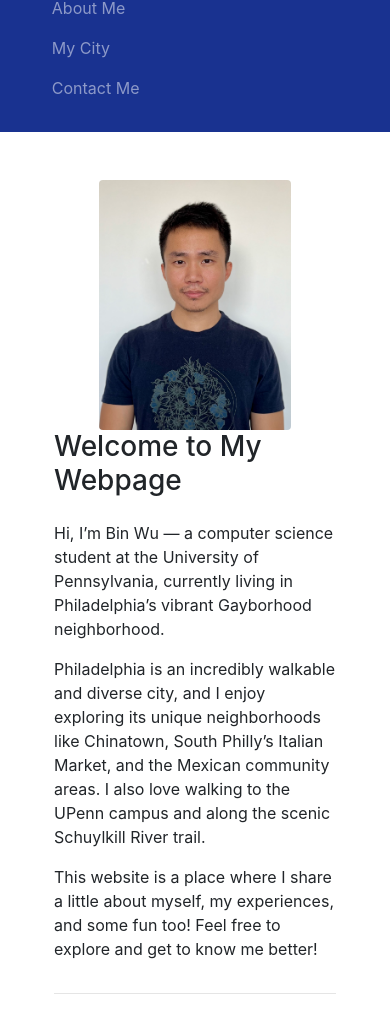
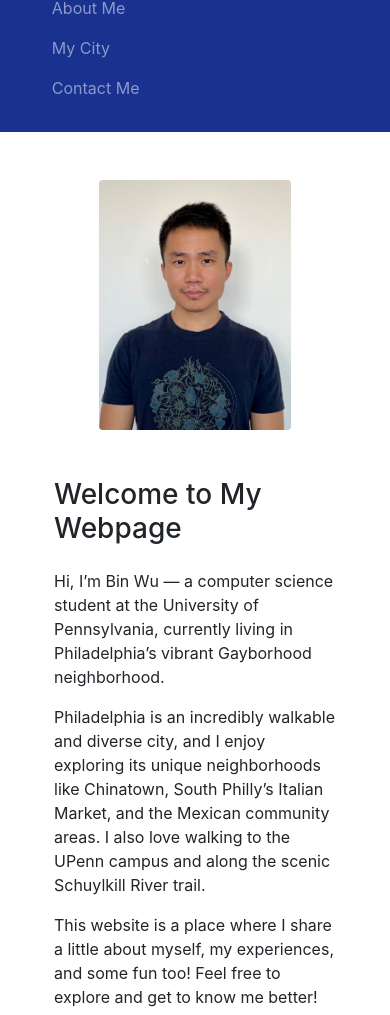
Before and after one commit to binmcit/binmcit.github.io, a plain HTML site: page index.html in a window 390 px wide. Shown: the part 76-1091 px from the top of the page. Drawn offline with nearby package versions, Linux system fonts and the light colour scheme.

Commit message:
Add files via upload

```diff
--- a/index.html
+++ b/index.html
@@ -32,9 +32,9 @@
             </div>
         </nav>
 
-        <div class="container mt-5 custom-container">
+        <div class="container custom-container">
             <div class="row align-items-center">
-                <div class="col-md-4 text-center">
+                <div class="col-md-4 text-center mt-5">
                     <img
                     src="images/binwu.jpeg"
                     alt="Bin Wu"
@@ -42,7 +42,7 @@
                     style="max-height: 250px; object-fit: cover;"
                     />
                 </div>
-                <div class="col-md-8">
+                <div class="col-md-8 mt-5">
                     <h3 class="mb-4">Welcome to My Webpage</h3>
                     <p>Hi, I’m Bin Wu — a computer science student at the University of Pennsylvania, currently living in Philadelphia’s vibrant Gayborhood neighborhood.</p>
                     <p>Philadelphia is an incredibly walkable and diverse city, and I enjoy exploring its unique neighborhoods like Chinatown, South Philly’s Italian Market, and the Mexican community areas. I also love walking to the UPenn campus and along the scenic Schuylkill River trail.</p>
```
